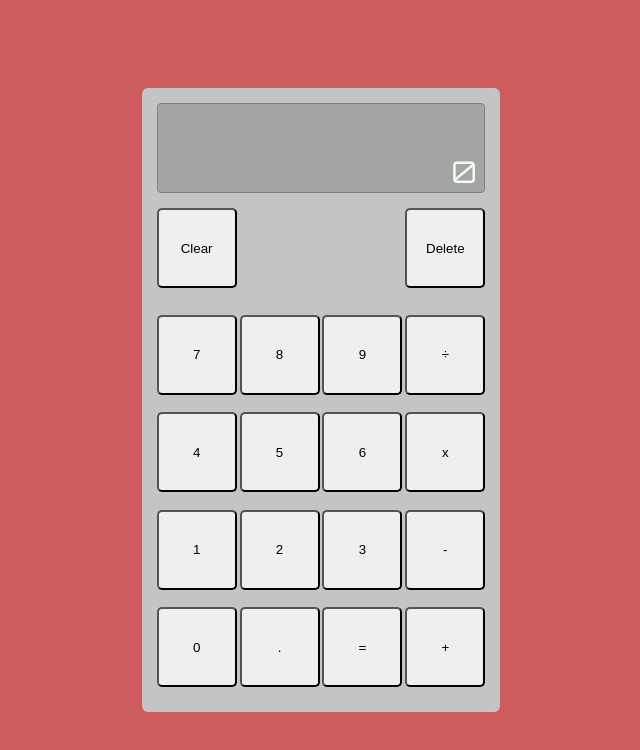
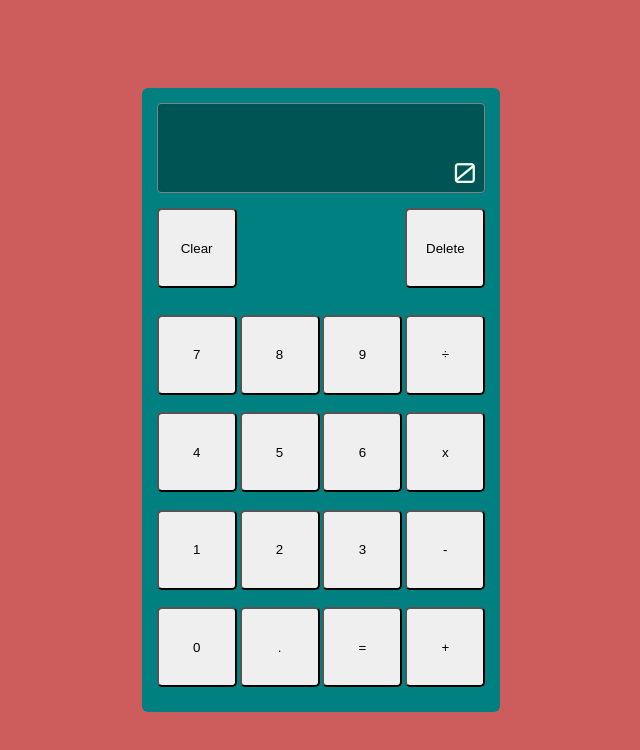
Before and after one commit to apokatastasis1/calculator, a plain HTML site: page index.html in a window 1280 px wide. Shown: the whole page, without its empty margins (319-959 px from the left). Drawn offline with Linux system fonts and the light colour scheme.

Commit message:
Changed colors

```diff
--- a/styles.css
+++ b/styles.css
@@ -15,7 +15,7 @@ body{
     height: 100vh;
     background-color: indianred;
     font-family: 'Orbitron', sans-serif;
-    font-size: 13px;
+    font-size: 12px;
     color: honeydew;
 
 }
@@ -24,12 +24,13 @@ body{
     display: flex;
     flex-direction: column;
 
-
+    background-color: rgba(0, 0, 0, 0.349);
     width: 96%;
     height: 90px;
     border: 1px solid gray;
     border-radius: 4px;
-    background-color: rgba(128, 128, 128, 0.466);
+
+    /*background-color: rgba(128, 128, 128, 0.466);*/
 }
 .bottom{
 
@@ -49,6 +50,7 @@ body{
     height: 100%;
     display: flex;
     padding: 8px 8px 2px;
+
 }
 
 .container{
@@ -62,7 +64,8 @@ body{
     align-items: center;
     padding: 15px 8px;
     border-radius: 6px;
-    background-color: rgb(197, 196, 196);
+    background-color: teal;
+    /*background-color: rgb(197, 196, 196);*/
 }
 
 .btn-container{
@@ -91,6 +94,7 @@ button{
     height: 10vh;
     border-radius: 5px;
 
+
 }
 
 .clear-container{
```
